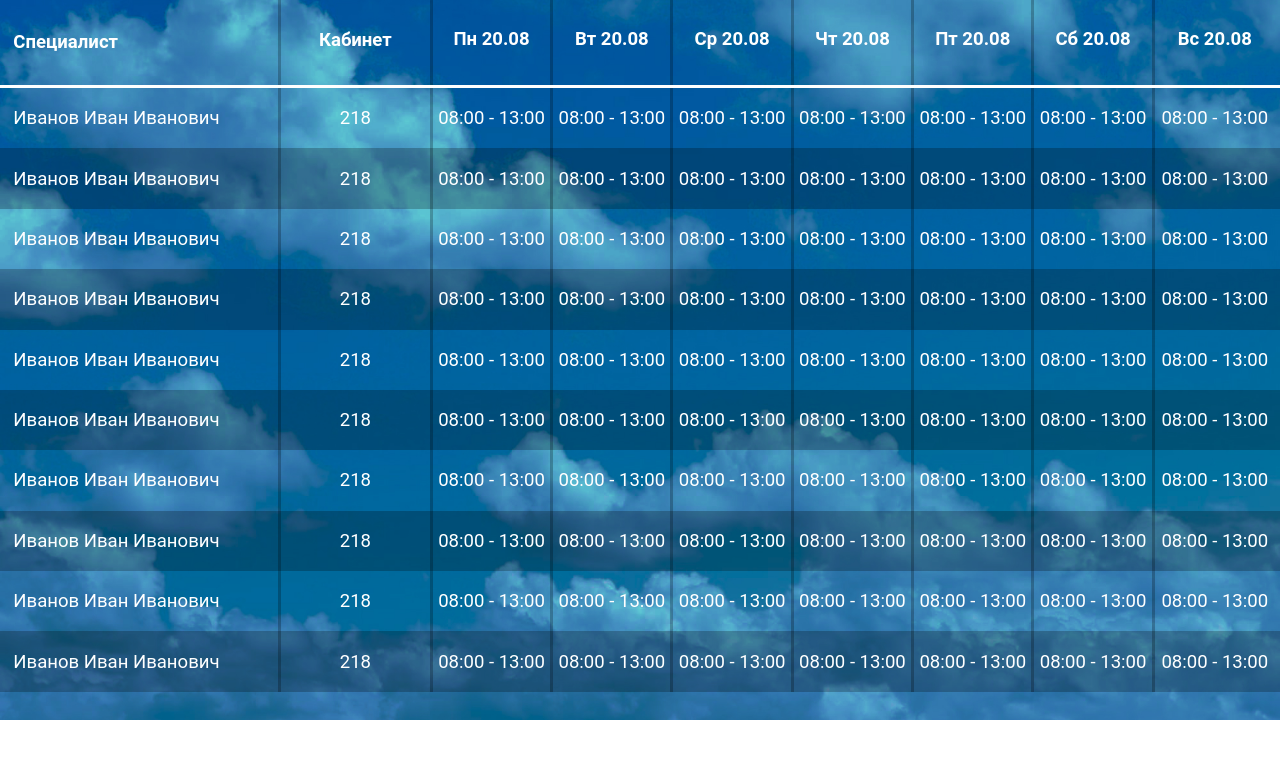
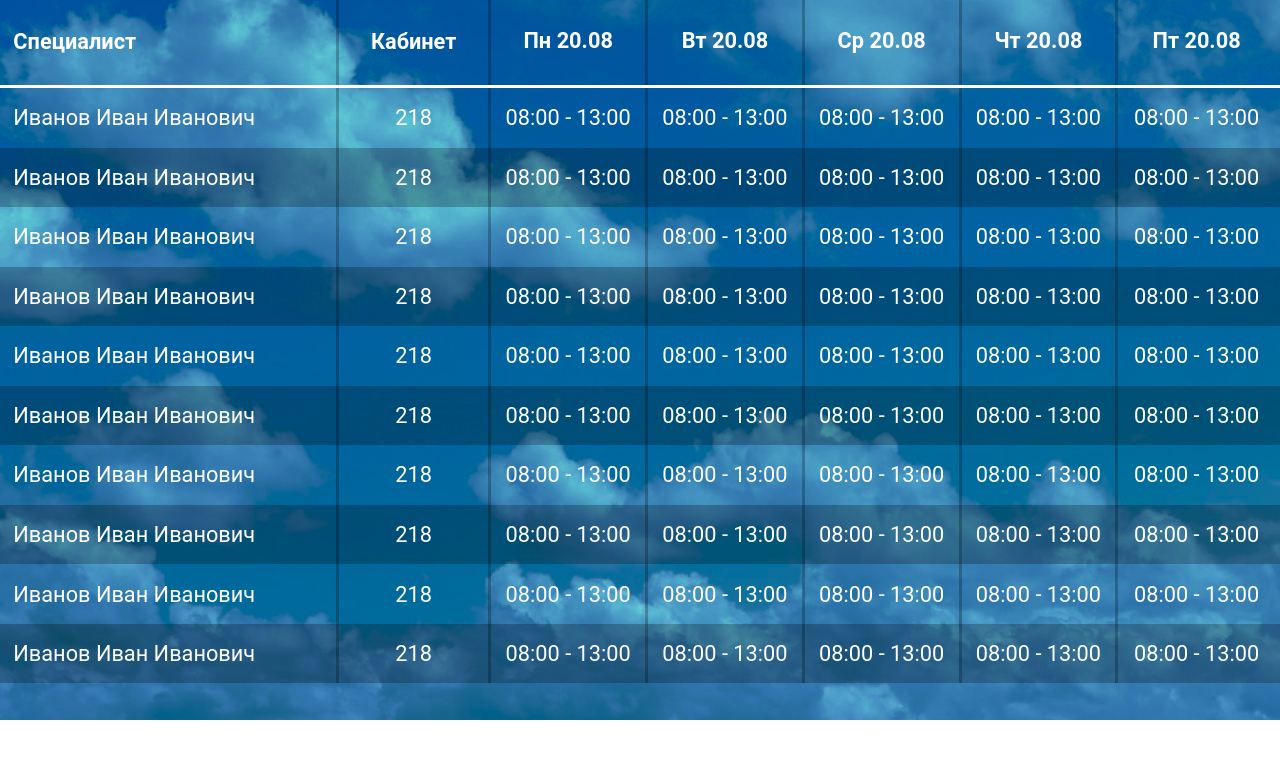
Before and after one commit to fresh-web-studio/timetable, a plain HTML site: page index.html in a window 1280 px wide. Drawn offline with Linux system fonts and the light colour scheme.

Commit message:
Испаравлена высота строк.

```diff
--- a/index.html
+++ b/index.html
@@ -18,16 +18,12 @@
         <div class="header__day">Ср 20.08</div>
         <div class="header__day">Чт 20.08</div>
         <div class="header__day">Пт 20.08</div>
-        <div class="header__day">Сб 20.08</div>
-        <div class="header__day">Вс 20.08</div>
     </div>
 </header>
 <main>
     <div class="main__row">
         <div class="main__name">Иванов Иван Иванович</div>
         <div class="main__cabinet">218</div>
-        <div class="main__time">08:00 - 13:00</div>
-        <div class="main__time">08:00 - 13:00</div>
         <div class="main__time">08:00 - 13:00</div>
         <div class="main__time">08:00 - 13:00</div>
         <div class="main__time">08:00 - 13:00</div>
@@ -42,14 +38,10 @@
         <div class="main__time">08:00 - 13:00</div>
         <div class="main__time">08:00 - 13:00</div>
         <div class="main__time">08:00 - 13:00</div>
-        <div class="main__time">08:00 - 13:00</div>
-        <div class="main__time">08:00 - 13:00</div>
     </div>
     <div class="main__row">
         <div class="main__name">Иванов Иван Иванович</div>
         <div class="main__cabinet">218</div>
-        <div class="main__time">08:00 - 13:00</div>
-        <div class="main__time">08:00 - 13:00</div>
         <div class="main__time">08:00 - 13:00</div>
         <div class="main__time">08:00 - 13:00</div>
         <div class="main__time">08:00 - 13:00</div>
@@ -64,14 +56,10 @@
         <div class="main__time">08:00 - 13:00</div>
         <div class="main__time">08:00 - 13:00</div>
         <div class="main__time">08:00 - 13:00</div>
-        <div class="main__time">08:00 - 13:00</div>
-        <div class="main__time">08:00 - 13:00</div>
     </div>
     <div class="main__row">
         <div class="main__name">Иванов Иван Иванович</div>
         <div class="main__cabinet">218</div>
-        <div class="main__time">08:00 - 13:00</div>
-        <div class="main__time">08:00 - 13:00</div>
         <div class="main__time">08:00 - 13:00</div>
         <div class="main__time">08:00 - 13:00</div>
         <div class="main__time">08:00 - 13:00</div>
@@ -86,14 +74,10 @@
         <div class="main__time">08:00 - 13:00</div>
         <div class="main__time">08:00 - 13:00</div>
         <div class="main__time">08:00 - 13:00</div>
-        <div class="main__time">08:00 - 13:00</div>
-        <div class="main__time">08:00 - 13:00</div>
     </div>
     <div class="main__row">
         <div class="main__name">Иванов Иван Иванович</div>
         <div class="main__cabinet">218</div>
-        <div class="main__time">08:00 - 13:00</div>
-        <div class="main__time">08:00 - 13:00</div>
         <div class="main__time">08:00 - 13:00</div>
         <div class="main__time">08:00 - 13:00</div>
         <div class="main__time">08:00 - 13:00</div>
@@ -108,14 +92,10 @@
         <div class="main__time">08:00 - 13:00</div>
         <div class="main__time">08:00 - 13:00</div>
         <div class="main__time">08:00 - 13:00</div>
-        <div class="main__time">08:00 - 13:00</div>
-        <div class="main__time">08:00 - 13:00</div>
     </div>
     <div class="main__row">
         <div class="main__name">Иванов Иван Иванович</div>
         <div class="main__cabinet">218</div>
-        <div class="main__time">08:00 - 13:00</div>
-        <div class="main__time">08:00 - 13:00</div>
         <div class="main__time">08:00 - 13:00</div>
         <div class="main__time">08:00 - 13:00</div>
         <div class="main__time">08:00 - 13:00</div>
@@ -130,8 +110,6 @@
         <div class="main__time">08:00 - 13:00</div>
         <div class="main__time">08:00 - 13:00</div>
         <div class="main__time">08:00 - 13:00</div>
-        <div class="main__time">08:00 - 13:00</div>
-        <div class="main__time">08:00 - 13:00</div>
     </div>
 </main>
 </body>
--- a/style.css
+++ b/style.css
@@ -2,7 +2,7 @@
     font-family: roboto, sans-serif;
     box-sizing: border-box;
     color: #fff;
-    font-size: 1.45vw;
+    font-size: 1.7vw;
 }
 html, body, div, span, applet, object, iframe,
 h1, h2, h3, h4, h5, h6, p, blockquote, pre,
@@ -37,21 +37,23 @@ body {
     border-bottom: 0.260vw solid #fff;
 }
 .header__name, .main__name {
-    width: 23.229vw;
+    width: 28vw;
     border-right: 0.260vw solid rgba(0, 0, 0, 0.24);
 }
 .header__name {
     padding: 2.3vw 1.042vw;
     font-size: 1.615vw;
 }
+.header__cabinet {
+    padding: 2.3vw 1.042vw;
+}
 .header__cabinet, .main__cabinet {
     width: 160px;
-    padding: 2.3vw 1.042vw;
     border-right: 0.260vw solid rgba(0, 0, 0, 0.24);
     text-align: center;
 }
 .header__day, .main__time {
-    width: 10vw;
+    width: 13vw;
     padding: 2.2vw 0;
     text-align: center;
     border-right: 0.260vw solid rgba(0, 0, 0, 0.24);
@@ -60,7 +62,7 @@ body {
     padding: 2.2vw 0;
 }
 .main__time {
-    padding: 1.5vw 0;
+    padding: 1.35vw 0;
 }
 .header__day:last-child, .main__time:last-child {
     border-right: 0;
@@ -74,8 +76,8 @@ body {
     background: rgba(0, 0, 0, 0.24);
 }
 .main__name {
-     padding: 1.5vw 1.042vw;
+     padding: 1.35vw 1.042vw;
  }
 .main__cabinet {
-    padding: 1.5vw 1.042vw;
+    padding: 1.35vw 1.042vw;
 }
```
